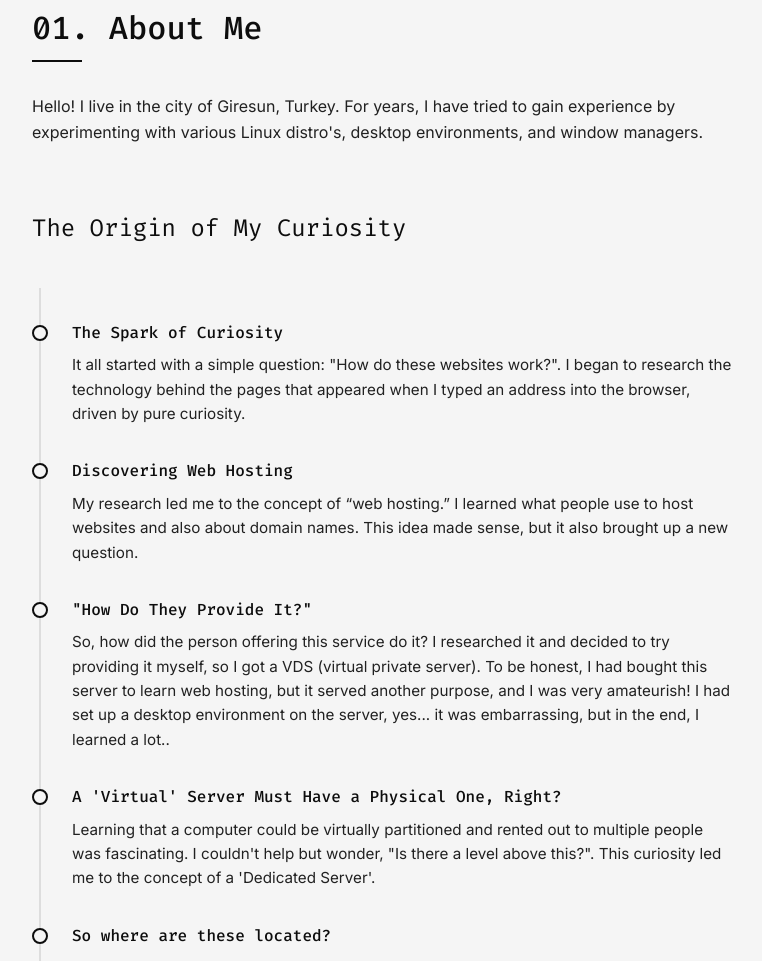
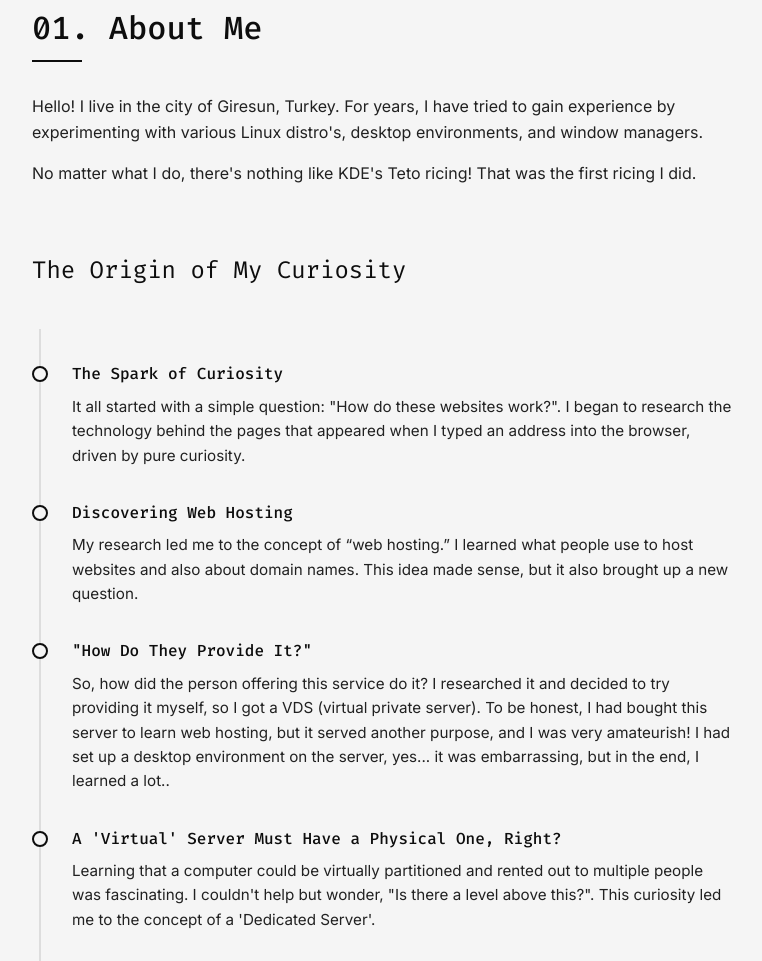
Before and after one commit to nehirolmayanfirat/nehirolmayanfirat.github.io, a plain HTML site: page index.html in a window 1280 px wide. Shown: the part 893-1854 px from the top of the page, without its empty margins (140-902 px from the left). Drawn offline with Linux system fonts and the light colour scheme; animation ran at ten frames a second.

Commit message:
Update index.html

```diff
--- a/index.html
+++ b/index.html
@@ -430,6 +430,7 @@
                    Hello! I live in the city of Giresun, Turkey. For years, I have tried to gain experience by experimenting with various Linux distro's, desktop environments, and window managers.
                 <p>
 
+                      No matter what I do, there's nothing like KDE's Teto ricing! That was the first ricing I did.
                 </p>
 
                 <h3 class="subsection-title">The Origin of My Curiosity</h3>
```
